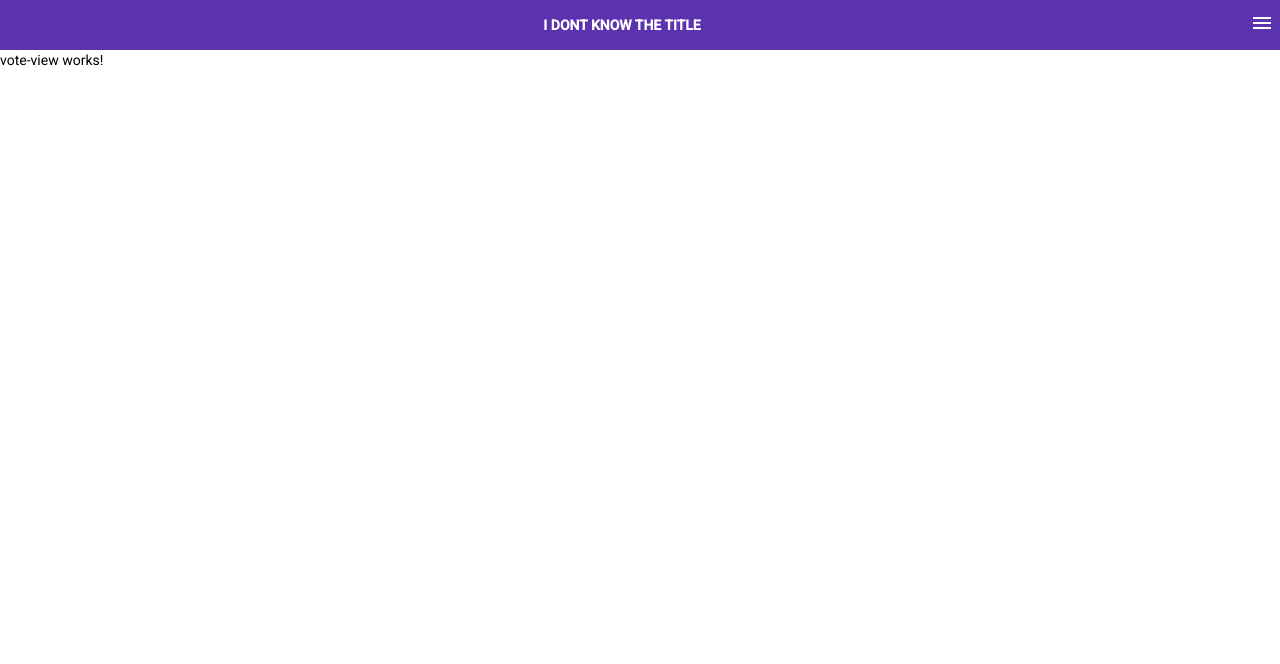
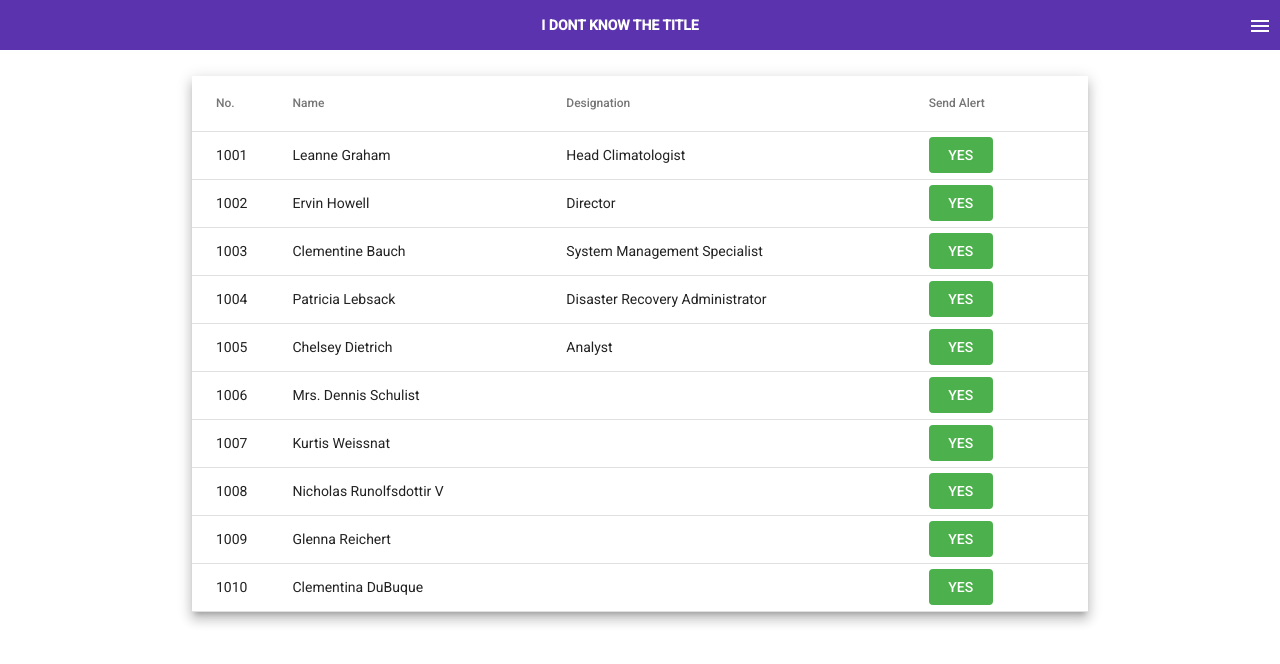
Before and after one commit to balub/Nasa-Space-App-Challenge-2020, an Angular app in the folder client/: page /vote in a window 1280 px wide. Shown: the top 664 px of the page. Built offline with nearby package versions, Linux system fonts and the light colour scheme.

Commit message:
add voting feature

```diff
--- a/client/src/app/app.module.ts
+++ b/client/src/app/app.module.ts
@@ -10,6 +10,8 @@ import { BrowserAnimationsModule } from '@angular/platform-browser/animations';
 import { MatMenuModule } from '@angular/material/menu';
 import { MatIconModule } from '@angular/material/icon';
 import { AlertModalComponent } from './components/alert-modal/alert-modal.component';
+import { MatTableModule } from '@angular/material/table';
+import { MatButtonModule } from '@angular/material/button';
 
 @NgModule({
   declarations: [
@@ -27,6 +29,8 @@ import { AlertModalComponent } from './components/alert-modal/alert-modal.compon
     // Material Imports
     MatMenuModule,
     MatIconModule,
+    MatTableModule,
+    MatButtonModule
   ],
   providers: [],
   bootstrap: [AppComponent],
--- a/client/src/app/components/vote-view/vote-view.component.html
+++ b/client/src/app/components/vote-view/vote-view.component.html
@@ -1 +1,36 @@
-<p>vote-view works!</p>
+<div class="vote-container">
+  <table
+    mat-table
+    [dataSource]="dataSource"
+    class="mat-elevation-z8 vote-table"
+  >
+    <!-- id Column -->
+    <ng-container matColumnDef="id">
+      <th mat-header-cell *matHeaderCellDef>No.</th>
+      <td mat-cell *matCellDef="let user">{{ user.empId }}</td>
+    </ng-container>
+
+    <!-- Name Column -->
+    <ng-container matColumnDef="name">
+      <th mat-header-cell *matHeaderCellDef>Name</th>
+      <td mat-cell *matCellDef="let user">{{ user.name }}</td>
+    </ng-container>
+
+    <!-- Designation -->
+    <ng-container matColumnDef="designation">
+        <th mat-header-cell *matHeaderCellDef>Designation</th>
+        <td mat-cell *matCellDef="let user">{{ user.designation }}</td>
+      </ng-container>
+
+    <!-- Action Column -->
+    <ng-container matColumnDef="action">
+      <th mat-header-cell *matHeaderCellDef>Send Alert</th>
+      <td mat-cell *matCellDef="let user">
+        <button mat-button class="action-button" [disabled]="user.status==='Approved'" (click)="incrementVoteCount(user)">YES</button>
+      </td>
+    </ng-container>
+
+    <tr mat-header-row *matHeaderRowDef="displayedColumns"></tr>
+    <tr mat-row *matRowDef="let row; columns: displayedColumns"></tr>
+  </table>
+</div>
--- a/client/src/app/components/vote-view/vote-view.component.scss
+++ b/client/src/app/components/vote-view/vote-view.component.scss
@@ -0,0 +1,19 @@
+.vote-container{
+    margin-top: 2%;
+}
+
+.vote-table{
+    height: 90%;
+    width: 70%;
+    margin: auto;
+}
+
+.action-button{
+    background-color: rgb(76, 177, 76);
+    color: #fff;
+}
+
+.action-button:disabled{
+    background-color: rgb(164, 167, 161);
+    color: rgb(14, 13, 13);
+}
--- a/client/src/app/components/vote-view/vote-view.component.ts
+++ b/client/src/app/components/vote-view/vote-view.component.ts
@@ -1,15 +1,26 @@
 import { Component, OnInit } from '@angular/core';
+import * as data from '../../../assets/userdata.json';
 
 @Component({
   selector: 'app-vote-view',
   templateUrl: './vote-view.component.html',
-  styleUrls: ['./vote-view.component.scss']
+  styleUrls: ['./vote-view.component.scss'],
 })
 export class VoteViewComponent implements OnInit {
+  displayedColumns: string[] = ['id', 'name', 'designation', 'action'];
+  userList: any = (data as any).default;
+  dataSource = this.userList;
+  voteCount = 0;
 
-  constructor() { }
+  constructor() {}
 
-  ngOnInit(): void {
+  ngOnInit(): void {}
+
+  incrementVoteCount(user: any) {
+    this.voteCount++;
+    user.status = 'Approved';
+    if (this.voteCount >= 3) {
+      console.log('Send Alert to Pager');
+    }
   }
-
 }
--- /dev/null
+++ b/client/src/assets/userdata.json
@@ -0,0 +1,62 @@
+[
+  {
+    "empId": 1001,
+    "name": "Leanne Graham",
+    "designation": "Head Climatologist",
+    "status": "disapproved"
+  },
+  {
+    "empId": 1002,
+    "name": "Ervin Howell",
+    "designation": "Director",
+    "status": "disapproved"
+  },
+  {
+    "empId": 1003,
+    "name": "Clementine Bauch",
+    "designation": "System Management Specialist",
+    "status": "disapproved"
+  },
+  {
+    "empId": 1004,
+    "name": "Patricia Lebsack",
+    "designation": "Disaster Recovery Administrator",
+    "status": "disapproved"
+  },
+  {
+    "empId": 1005,
+    "name": "Chelsey Dietrich",
+    "designation": "Analyst",
+    "status": "disapproved"
+  },
+  {
+    "empId": 1006,
+    "name": "Mrs. Dennis Schulist",
+    "designation": "",
+    "status": "disapproved"
+  },
+  {
+    "empId": 1007,
+    "name": "Kurtis Weissnat",
+    "designation": "",
+    "status": "disapproved"
+  },
+  {
+    "empId": 1008,
+    "name": "Nicholas Runolfsdottir V",
+    "designation": "",
+    "status": "disapproved"
+  },
+  {
+    "empId": 1009,
+    "name": "Glenna Reichert",
+    "designation": "",
+    "status": "disapproved"
+  },
+  {
+    "empId": 1010,
+    "name": "Clementina DuBuque",
+    "designation": "",
+    "status": "disapproved"
+  }
+]
--- a/client/tsconfig.json
+++ b/client/tsconfig.json
@@ -19,7 +19,8 @@
     "lib": [
       "es2018",
       "dom"
-    ]
+    ],
+    "resolveJsonModule": true
   },
   "angularCompilerOptions": {
     "enableI18nLegacyMessageIdFormat": false,
```
